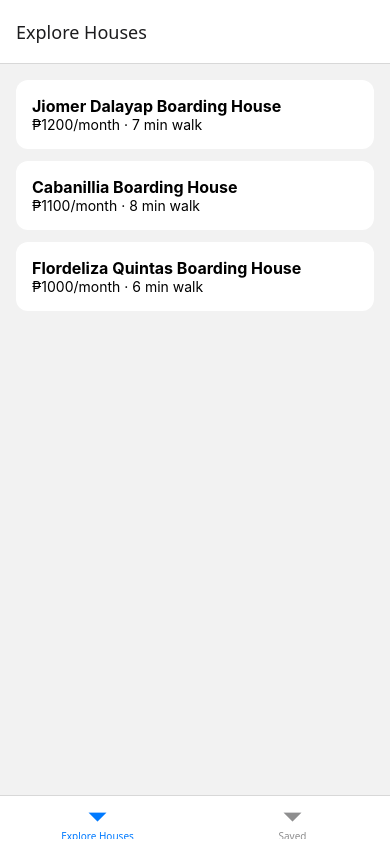
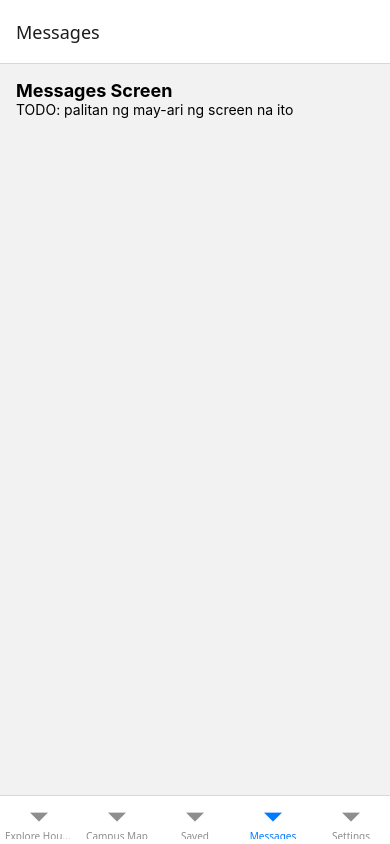
Before and after one commit to keancrusader21-hue/StayNest, a React Native app: screen /Messages in a window 390 px wide. Built offline with nearby package versions, Linux system fonts and the light colour scheme.

Commit message:
Add placeholder screens and register all routes

```diff
--- a/src/navigation/RootNavigator.js
+++ b/src/navigation/RootNavigator.js
@@ -2,7 +2,11 @@ import { NavigationContainer } from '@react-navigation/native';
 import { createNativeStackNavigator } from '@react-navigation/native-stack';
 import { createBottomTabNavigator } from '@react-navigation/bottom-tabs';
 import ExploreScreen from '../screens/ExploreScreen';
+import CampusMapScreen from '../screens/CampusMapScreen';
 import SavedScreen from '../screens/SavedScreen';
+import MessagesScreen from '../screens/MessagesScreen';
+import SettingsScreen from '../screens/SettingsScreen';
+import LoginScreen from '../screens/LoginScreen';
 import HouseDetailsScreen from '../screens/HouseDetailsScreen';
 import ChatScreen from '../screens/ChatScreen';
 
@@ -13,7 +17,10 @@ function MainTabs() {
   return (
     <Tab.Navigator>
       <Tab.Screen name="Explore" component={ExploreScreen} options={{ title: 'Explore Houses' }} />
+      <Tab.Screen name="Map" component={CampusMapScreen} options={{ title: 'Campus Map' }} />
       <Tab.Screen name="Saved" component={SavedScreen} options={{ title: 'Saved' }} />
+      <Tab.Screen name="Messages" component={MessagesScreen} options={{ title: 'Messages' }} />
+      <Tab.Screen name="Settings" component={SettingsScreen} options={{ title: 'Settings' }} />
     </Tab.Navigator>
   );
 }
@@ -21,7 +28,8 @@ function MainTabs() {
 export default function RootNavigator() {
   return (
     <NavigationContainer>
-      <Stack.Navigator>
+      <Stack.Navigator initialRouteName="Main">
+        <Stack.Screen name="Login" component={LoginScreen} options={{ title: 'Sign In' }} />
         <Stack.Screen name="Main" component={MainTabs} options={{ headerShown: false }} />
         <Stack.Screen name="HouseDetails" component={HouseDetailsScreen} options={{ title: 'House Details' }} />
         <Stack.Screen name="Chat" component={ChatScreen} options={{ title: 'Chat Owner' }} />
--- /dev/null
+++ b/src/screens/CampusMapScreen.js
@@ -0,0 +1,10 @@
+import { View, Text } from 'react-native';
+
+export default function CampusMapScreen() {
+  return (
+    <View style={{ padding: 16 }}>
+      <Text style={{ fontSize: 18, fontWeight: 'bold' }}>CampusMap Screen</Text>
+      <Text>TODO: palitan ng may-ari ng screen na ito</Text>
+    </View>
+  );
+}
--- /dev/null
+++ b/src/screens/LoginScreen.js
@@ -0,0 +1,10 @@
+import { View, Text } from 'react-native';
+
+export default function LoginScreen() {
+  return (
+    <View style={{ padding: 16 }}>
+      <Text style={{ fontSize: 18, fontWeight: 'bold' }}>Login Screen</Text>
+      <Text>TODO: palitan ng may-ari ng screen na ito</Text>
+    </View>
+  );
+}
--- /dev/null
+++ b/src/screens/MessagesScreen.js
@@ -0,0 +1,10 @@
+import { View, Text } from 'react-native';
+
+export default function MessagesScreen() {
+  return (
+    <View style={{ padding: 16 }}>
+      <Text style={{ fontSize: 18, fontWeight: 'bold' }}>Messages Screen</Text>
+      <Text>TODO: palitan ng may-ari ng screen na ito</Text>
+    </View>
+  );
+}
--- /dev/null
+++ b/src/screens/SettingsScreen.js
@@ -0,0 +1,10 @@
+import { View, Text } from 'react-native';
+
+export default function SettingsScreen() {
+  return (
+    <View style={{ padding: 16 }}>
+      <Text style={{ fontSize: 18, fontWeight: 'bold' }}>Settings Screen</Text>
+      <Text>TODO: palitan ng may-ari ng screen na ito</Text>
+    </View>
+  );
+}
```
